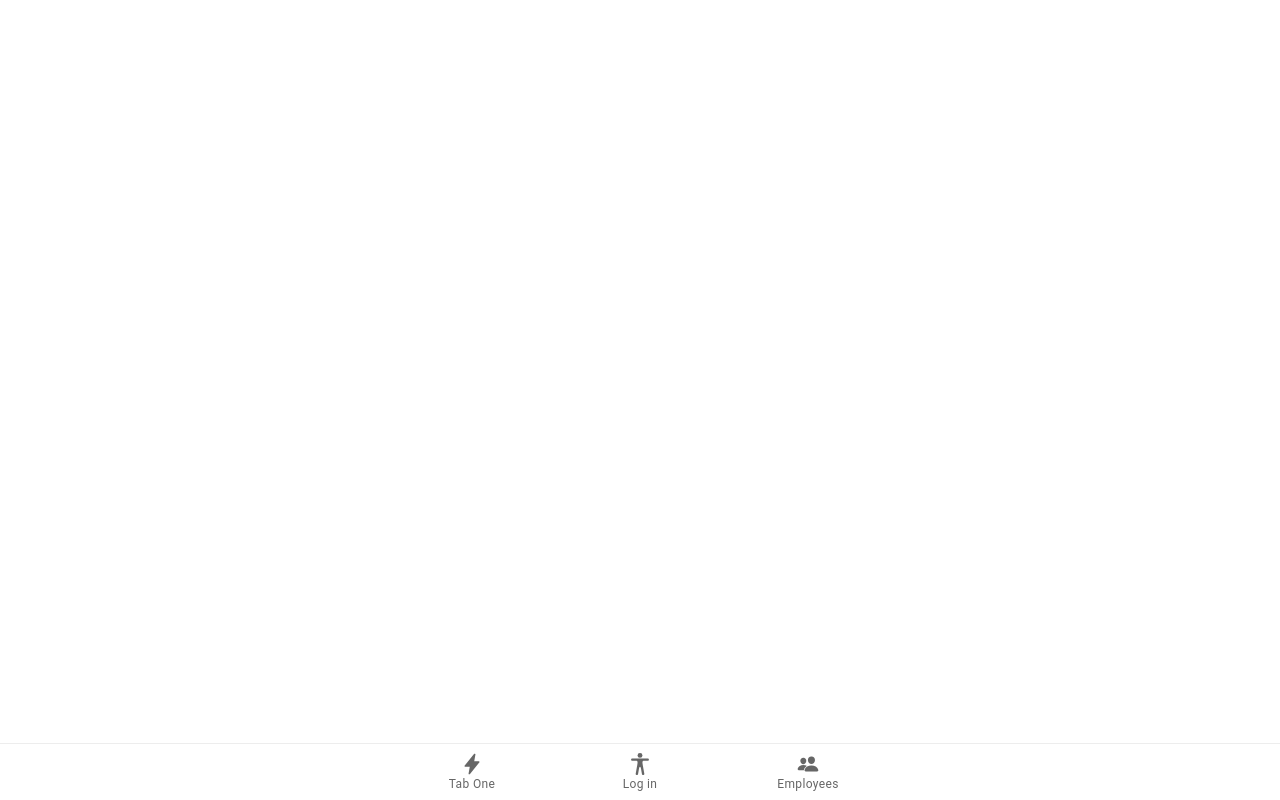
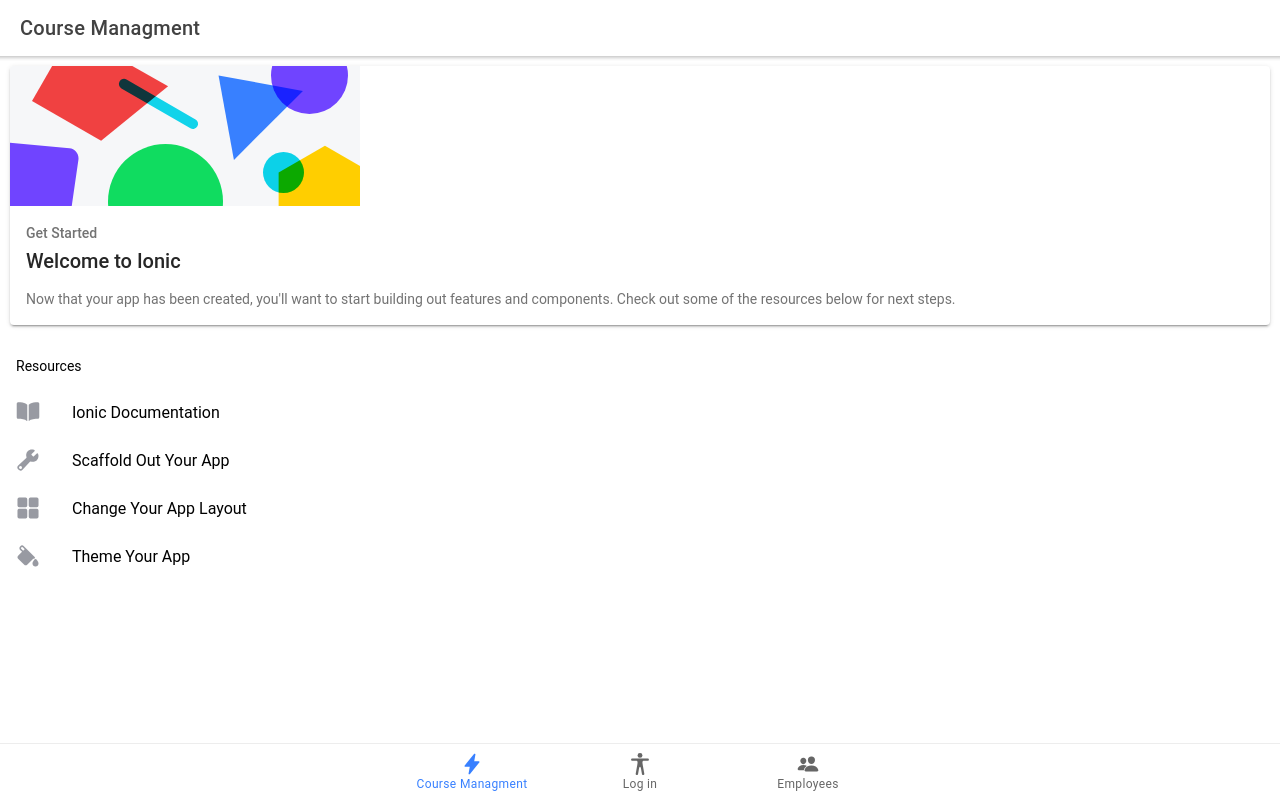
Before and after one commit to TommeyFaherty/GradeTracker, a React (Create React App) app in the folder grade-tracker-app/: page /CrsMgmt in a window 1280 px wide. Built offline with nearby package versions, Linux system fonts and the light colour scheme; the HTML template or start-up script is replaced by a standard one.

Commit message:
Changed tab 1 name

```diff
--- a/grade-tracker-app/package.json
+++ b/grade-tracker-app/package.json
@@ -16,7 +16,6 @@
     "react-dom": "^16.10.2",
     "react-router": "^5.1.0",
     "react-router-dom": "^5.1.0",
-    "react-scripts": "3.2.0",
     "typescript": "3.6.3"
   },
   "scripts": {
@@ -40,5 +39,8 @@
       "last 1 safari version"
     ]
   },
-  "description": "An Ionic project"
+  "description": "An Ionic project",
+  "devDependencies": {
+    "react-scripts": "3.2.0"
+  }
 }
--- a/grade-tracker-app/src/App.tsx
+++ b/grade-tracker-app/src/App.tsx
@@ -41,16 +41,16 @@ const App: React.FC = () => (
     <IonReactRouter>
       <IonTabs>
         <IonRouterOutlet>
-          <Route path="/tab1" component={Tab1} exact={true} />
+          <Route path="/CrsMgmt" component={Tab1} exact={true} />
           <Route path="/tab2" component={Tab2} exact={true} />
           <Route path="/tab2/details" component={Details} />
           <Route path="/tab3" component={Tab3} />
-          <Route path="/" render={() => <Redirect to="/tab1" />} exact={true} />
+          <Route path="/" render={() => <Redirect to="/CrsMgmt" />} exact={true} />
         </IonRouterOutlet>
         <IonTabBar slot="bottom">
-          <IonTabButton tab="tab1" href="/tab1">
+          <IonTabButton tab="tab1" href="/CrsMgmt">
             <IonIcon icon={flash} />
-            <IonLabel>Tab One</IonLabel>
+            <IonLabel>Course Managment</IonLabel>
           </IonTabButton>
           <IonTabButton tab="tab2" href="/tab2">
             <IonIcon icon={body} />
--- a/grade-tracker-app/src/pages/Tab1.tsx
+++ b/grade-tracker-app/src/pages/Tab1.tsx
@@ -24,7 +24,7 @@ const Tab1: React.FC = () => {
     <IonPage>
       <IonHeader>
         <IonToolbar>
-          <IonTitle>Tab One</IonTitle>
+          <IonTitle>Course Managment</IonTitle>
         </IonToolbar>
       </IonHeader>
       <IonContent>
```
Also changed, not shown: 2 other files (tests, documents, lock files or other folders).
